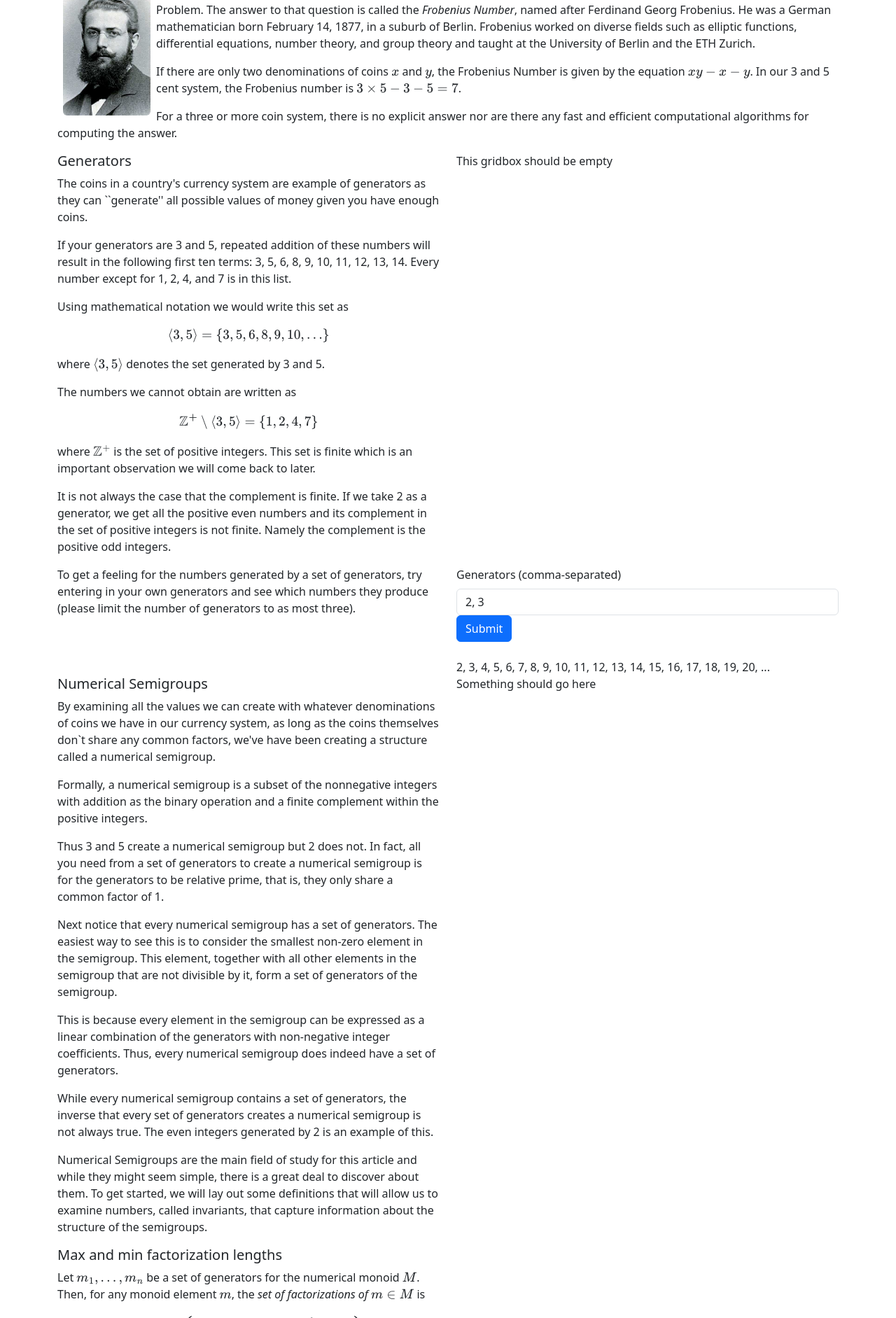
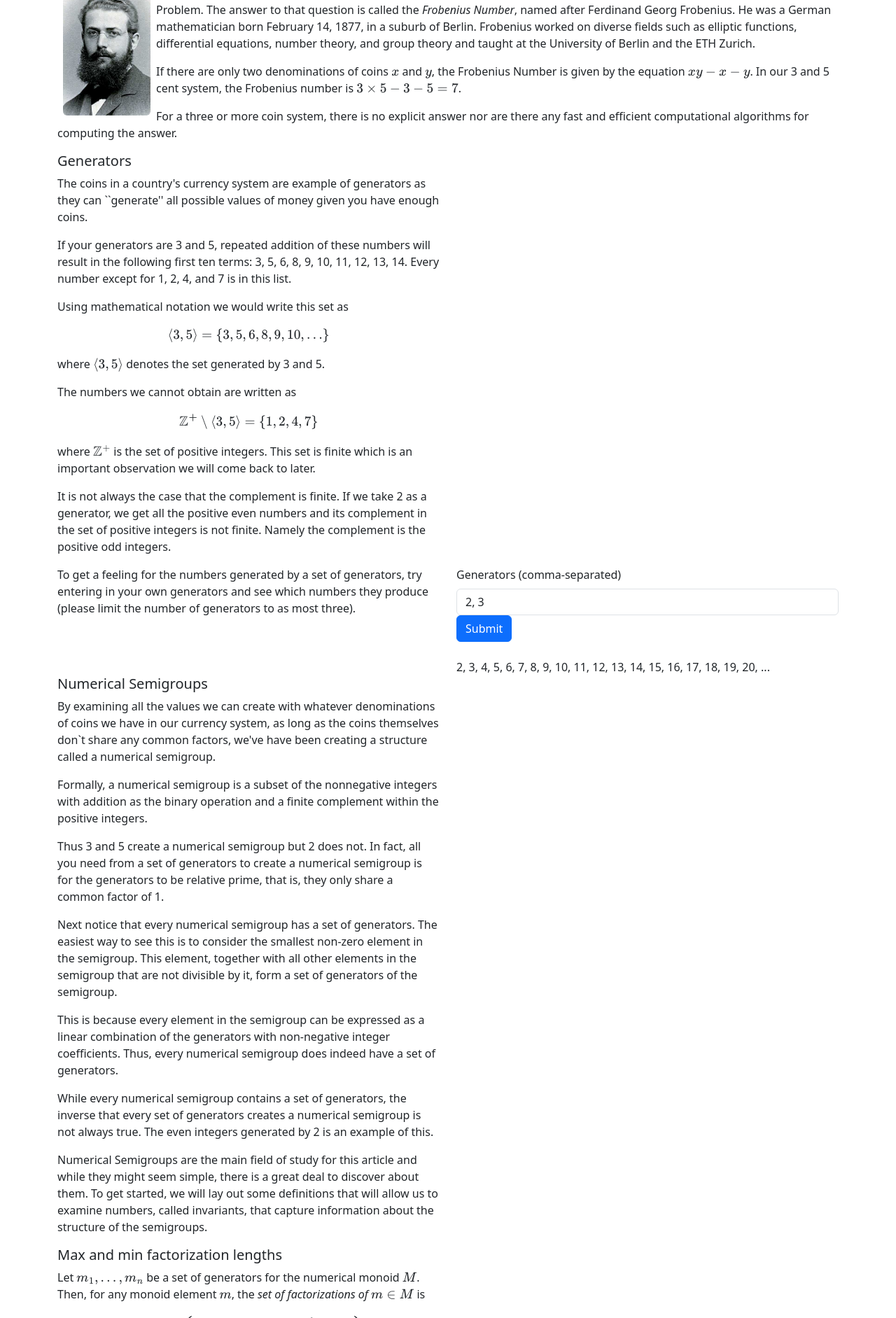
Before and after one commit to curtisolinger/NumericalLabs, a Flask app: page /semigroups in a window 1280 px wide. Shown: the part 654-2537 px from the top of the page at 70% size. Run offline with Flask 3, Linux system fonts and the light colour scheme; some libraries are stand-ins or nearby versions.

Commit message:
Commented out some gridbox content

```diff
--- a/templates/semigroups.html
+++ b/templates/semigroups.html
@@ -81,7 +81,7 @@
 
         </div>
         <div class="col-lg-6 mx-auto">
-            This gridbox should be empty
+            <!-- This gridbox should be empty -->
         </div>
     </div>
     <div class="row">
@@ -184,7 +184,7 @@
 
 
         <div class="col-lg-6 mx-auto">
-            Something should go here
+            <!-- Something should go here -->
 
         </div>
 
@@ -280,7 +280,7 @@
             </p>
         </div>
         <div class="col-lg-6 mx-auto" id="gen3">
-            Something also needs to go here
+            <!-- Something also needs to go here -->
         </div>
     </div>
 
@@ -295,7 +295,7 @@
 
     <div class="row">
         <div class="col-lg-6 mx-auto">
-            Something goes here
+            <!-- Something goes here -->
         </div>
         <div class="col-lg-6 mx-auto">
             <div class="row">
```
